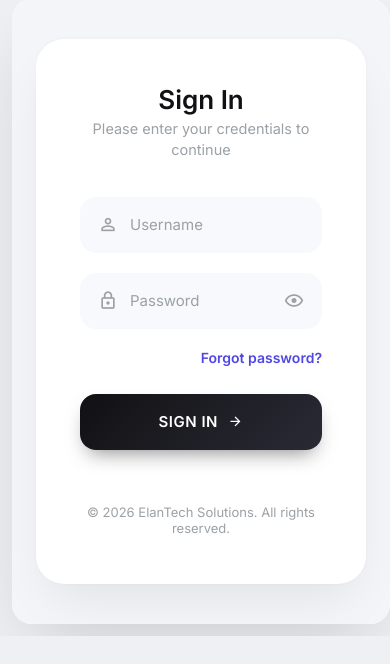
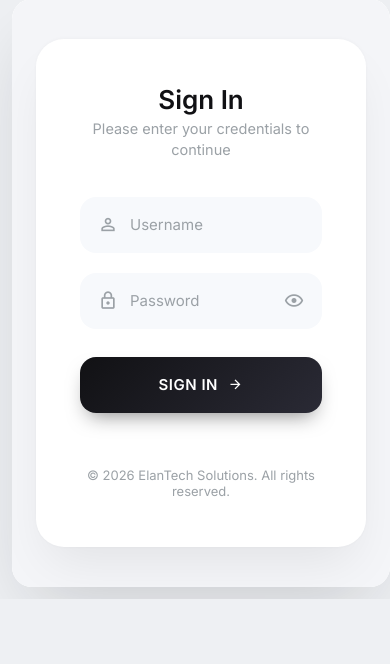
Before and after one commit to Elanchezhian2712/Bill-Dash, a Django app: page / in a window 390 px wide. Shown: the part 13-677 px from the top of the page. Run offline with Django 5.2, Linux system fonts and the light colour scheme; some libraries are stand-ins or nearby versions.

```diff
--- a/core/templates/index.html
+++ b/core/templates/index.html
@@ -411,9 +411,7 @@
             </button>
           </div>
 
-          <div class="form-options">
-            <a href="#" class="forgot-link" id="forgot-password-link">Forgot password?</a>
-          </div>
+          <div style="margin-bottom: 28px;"></div>
 
           <button type="submit" class="auth-form-btn">
             SIGN IN <i class="mdi mdi-arrow-right"></i>
```
